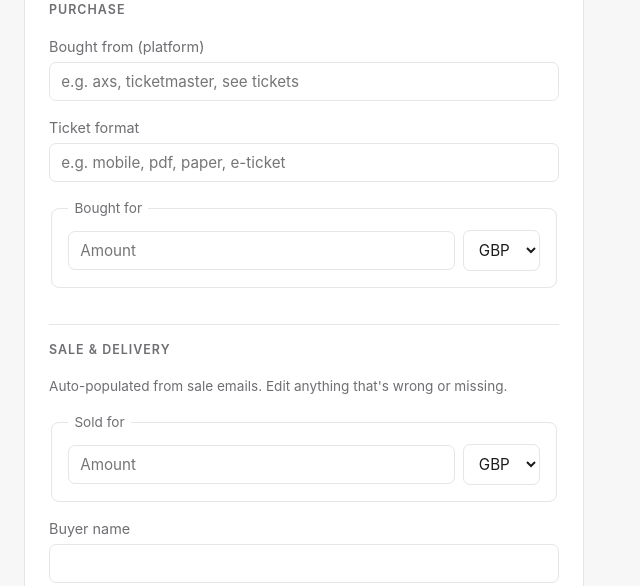
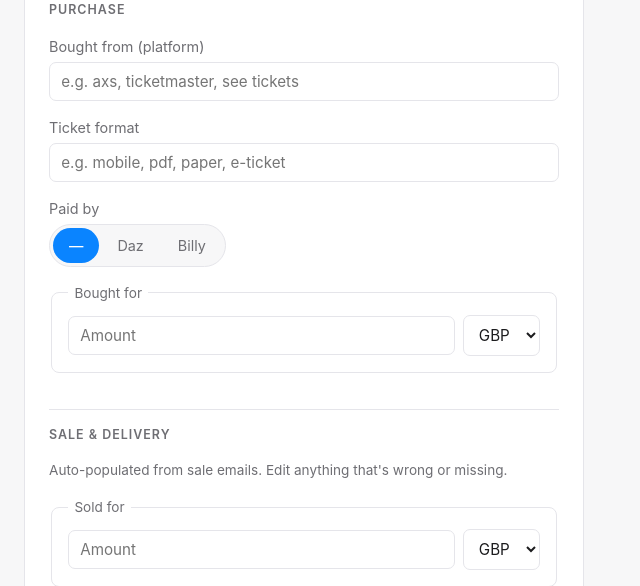
Before and after one commit to tommymctickets-alt/ticket-tracker, a FastAPI app: page /tickets/new in a window 1280 px wide. Shown: the part 738-1324 px from the top of the page, without its empty margins (0-640 px from the left). Run offline with FastAPI, Linux system fonts and the light colour scheme; the visitor is signed in with stand-in values (Sample User, id 1).

Commit message:
Add files via upload

```diff
--- a/app/main.py
+++ b/app/main.py
@@ -156,6 +156,7 @@ def _ticket_to_view(t: Ticket) -> dict:
         "delivered": bool(t.delivered),
         "purchase_platform": t.purchase_platform,
         "ticket_type": t.ticket_type,
+        "paid_by": t.paid_by,
     }
 
 
@@ -225,6 +226,7 @@ def index(
     pending_delivery: int = 0,
     platform: str = "",
     ticket_type: str = "",
+    paid_by: str = "",
     sort: str = "event_date",
     order: str = "desc",
 ):
@@ -237,12 +239,14 @@ def index(
     sort_col = SORT_COLUMNS[sort]
     sort_expr = sort_col.desc().nullslast() if order == "desc" else sort_col.asc().nullsfirst()
 
-    # Apply column filters (platform / ticket_type) — these affect all visible groups
+    # Apply column filters
     q = db.query(Ticket)
     if platform:
         q = q.filter(Ticket.purchase_platform == platform.lower())
     if ticket_type:
         q = q.filter(Ticket.ticket_type == ticket_type.lower())
+    if paid_by:
+        q = q.filter(Ticket.paid_by == paid_by.lower())
     q = q.order_by(sort_expr, Ticket.id.desc())
     all_tickets = q.all()
 
@@ -303,7 +307,7 @@ def index(
     # Build URLs (in Python; templates just use them)
     current_params = {
         "status": status, "pending_delivery": pending_delivery,
-        "platform": platform, "ticket_type": ticket_type,
+        "platform": platform, "ticket_type": ticket_type, "paid_by": paid_by,
         "sort": sort, "order": order,
     }
 
@@ -326,13 +330,13 @@ def index(
     remove_filter_urls = {
         "platform": _filter_url(current_params, platform=None),
         "ticket_type": _filter_url(current_params, ticket_type=None),
+        "paid_by": _filter_url(current_params, paid_by=None),
     }
 
     def _cell_filter_url(field, value):
         if not value:
             return None
-        # Toggle: clicking the same value removes the filter
-        current_value = platform if field == "platform" else ticket_type
+        current_value = {"platform": platform, "ticket_type": ticket_type, "paid_by": paid_by}.get(field, "")
         if current_value == value:
             return _filter_url(current_params, **{field: None})
         return _filter_url(current_params, **{field: value})
@@ -351,6 +355,7 @@ def index(
         tab_urls=tab_urls,
         active_platform=platform,
         active_ticket_type=ticket_type,
+        active_paid_by=paid_by,
         remove_filter_urls=remove_filter_urls,
         cell_filter_url=_cell_filter_url,
     )
@@ -401,6 +406,7 @@ def create_or_update_ticket(
     price_sold_currency: str = Form("GBP"),
     purchase_platform: str = Form(""),
     ticket_type: str = Form(""),
+    paid_by: str = Form(""),
     buyer_name: str = Form(""),
     buyer_email: str = Form(""),
     buyer_phone: str = Form(""),
@@ -431,6 +437,7 @@ def create_or_update_ticket(
     t.price_sold_currency = price_sold_currency
     t.purchase_platform = purchase_platform.strip().lower() or None
     t.ticket_type = ticket_type.strip().lower() or None
+    t.paid_by = paid_by.strip().lower() or None
     t.buyer_name = buyer_name.strip() or None
     t.buyer_email = buyer_email.strip() or None
     t.buyer_phone = buyer_phone.strip() or None
--- a/app/migrations.py
+++ b/app/migrations.py
@@ -19,6 +19,7 @@ NEW_TICKET_COLUMNS = [
     ("delivered", "BOOLEAN NOT NULL DEFAULT FALSE"),
     ("purchase_platform", "VARCHAR"),
     ("ticket_type", "VARCHAR"),
+    ("paid_by", "VARCHAR"),
 ]
 
 
--- a/app/models.py
+++ b/app/models.py
@@ -25,6 +25,8 @@ class Ticket(Base):
     purchase_platform = Column(String, nullable=True)
     # Format of the ticket (mobile, pdf, paper, e-ticket, will call, etc.)
     ticket_type = Column(String, nullable=True)
+    # Who paid for this ticket
+    paid_by = Column(String, nullable=True)
 
     # Sale & delivery info (populated when a sale email is processed)
     buyer_name = Column(String, nullable=True)
--- a/app/templates/edit.html
+++ b/app/templates/edit.html
@@ -47,6 +47,18 @@
     <label>Ticket format
         <input type="text" name="ticket_type" placeholder="e.g. mobile, pdf, paper, e-ticket"
                value="{{ ticket.ticket_type if ticket and ticket.ticket_type else '' }}">
+    </label>
+
+    <label>Paid by
+        {% set current_paid = (ticket.paid_by if ticket and ticket.paid_by else '') %}
+        <div class="segmented">
+            <input type="radio" name="paid_by" id="paid_by_none" value="" {% if not current_paid %}checked{% endif %}>
+            <label for="paid_by_none">—</label>
+            <input type="radio" name="paid_by" id="paid_by_daz" value="daz" {% if current_paid == 'daz' %}checked{% endif %}>
+            <label for="paid_by_daz">Daz</label>
+            <input type="radio" name="paid_by" id="paid_by_billy" value="billy" {% if current_paid == 'billy' %}checked{% endif %}>
+            <label for="paid_by_billy">Billy</label>
+        </div>
     </label>
 
     <fieldset>
--- a/static/style.css
+++ b/static/style.css
@@ -528,6 +528,61 @@ tr.row-pending:hover td { background: #fff8e6; }
     border-color: #6b21a8;
 }
 
+/* Paid-by pills — distinct color per person */
+.cell-filter.paid-by { font-weight: 500; }
+.cell-filter.paid-daz {
+    background: #d4f1f0;
+    color: #0d7377;
+}
+.cell-filter.paid-daz.active {
+    background: #0d7377;
+    color: white;
+    border-color: #0d7377;
+}
+.cell-filter.paid-billy {
+    background: #ffe5cc;
+    color: #b35900;
+}
+.cell-filter.paid-billy.active {
+    background: #b35900;
+    color: white;
+    border-color: #b35900;
+}
+
+/* Segmented control for "Paid by" toggle in edit form */
+.segmented {
+    display: inline-flex;
+    background: var(--bg);
+    border: 1px solid var(--border);
+    border-radius: 999px;
+    padding: 3px;
+    gap: 2px;
+    width: fit-content;
+}
+.segmented input[type="radio"] {
+    position: absolute;
+    opacity: 0;
+    pointer-events: none;
+}
+.segmented label {
+    padding: 0.4rem 1rem;
+    cursor: pointer;
+    border-radius: 999px;
+    font-size: 0.9rem;
+    color: var(--muted) !important;
+    transition: background 0.15s, color 0.15s;
+    display: inline-block !important;
+    margin: 0 !important;
+    flex-direction: row !important;
+    gap: 0 !important;
+}
+.segmented label:hover { color: var(--text) !important; }
+.segmented input:checked + label {
+    background: var(--accent);
+    color: white !important;
+    font-weight: 500;
+}
+
 /* Make headers narrower since they have more columns now */
 table.tickets th { padding: 0.65rem 0.7rem; }
 table.tickets td { padding: 0.65rem 0.7rem; }
```
Also changed, not shown: app/templates/index.html (+17 -1 lines).
